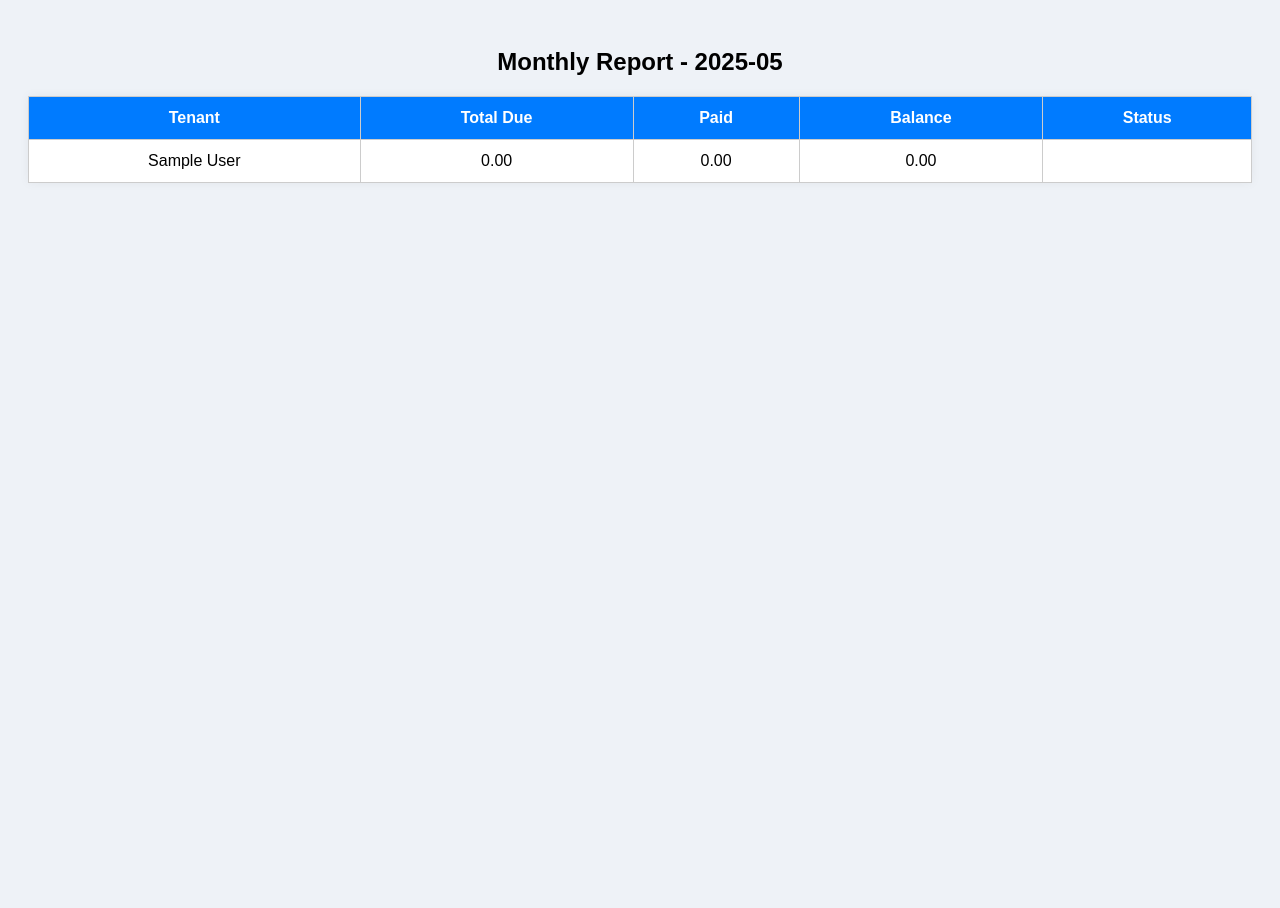
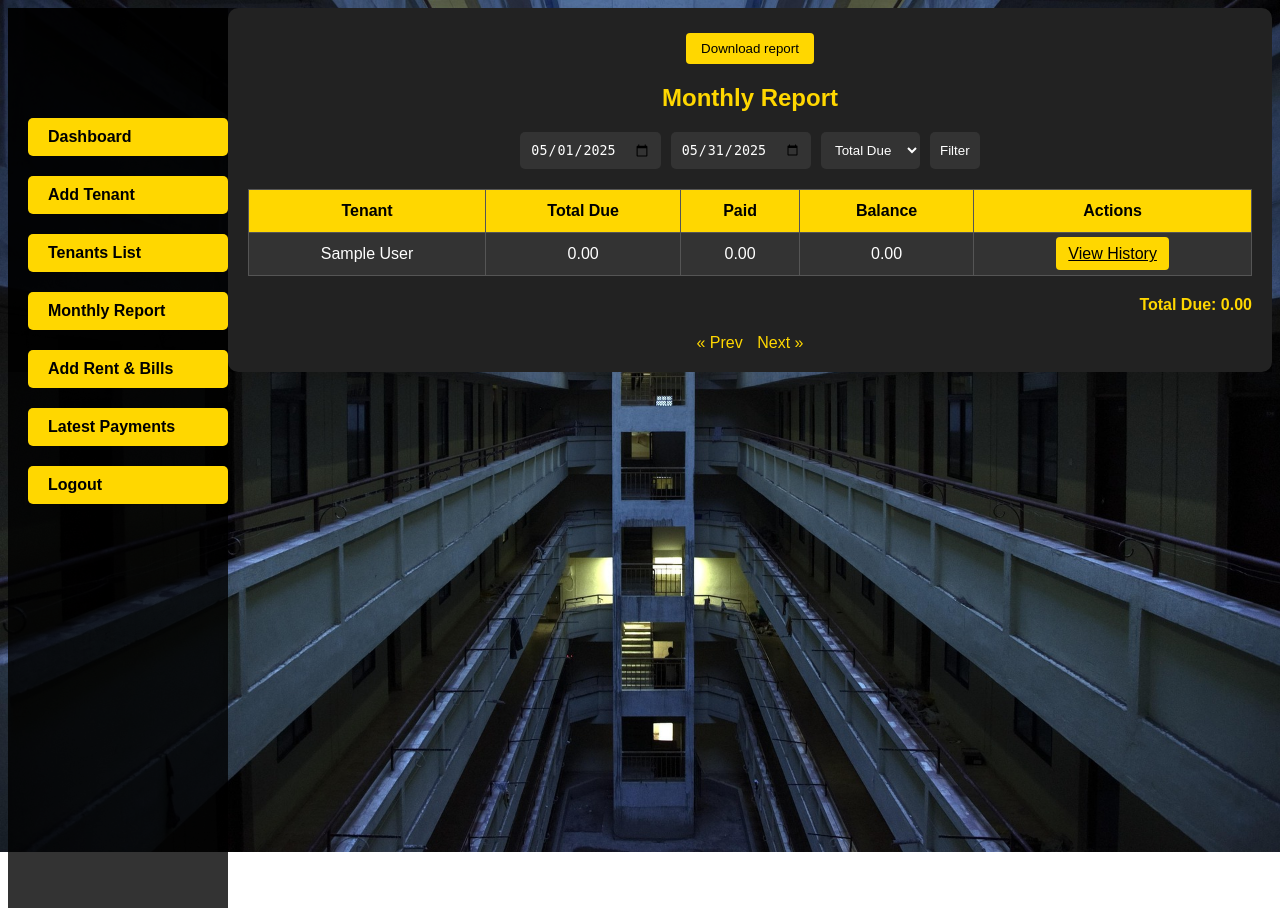
Before and after one commit to punkjoker/rentmanager, a PHP site: page /admin/monthly_report.php in a window 1280 px wide. Before the commit the page ends 183 px from the top, so only its background shows below. Run offline with PHP 8.4, Linux system fonts and the light colour scheme; tables that the repository leaves empty or names only in its code hold one stand-in row (values such as "Sample post").

Commit message:
git commit

```diff
--- a/admin/dashboard.php
+++ b/admin/dashboard.php
@@ -31,12 +31,13 @@ $pendingPayments = $mysqli->query("SELECT COUNT(*) AS total FROM balances WHERE
         * { margin: 0; padding: 0; box-sizing: border-box; }
         body {
     font-family: Arial, sans-serif;
-            background-image: url('images/tenants1.jpg');
+    background-image: url('images/tenant2.jpg'); /* Updated image path */
     background-size: cover;
     background-repeat: no-repeat;
     color: #fff;
     backdrop-filter: brightness(0.3);
 }
+
         .container {
             padding: 30px;
         }
@@ -122,6 +123,7 @@ $pendingPayments = $mysqli->query("SELECT COUNT(*) AS total FROM balances WHERE
 
             <div class="quick-links">
                 <a href="add_tenant.php">Add Tenant</a>
+                <a href="tenants.php">Tenants List</a>
                 <a href="monthly_report.php">Monthly Report</a>
                 <a href="add_charges.php">Add Rent & Bills</a>
                 <a href="view_payments.php">Latest Payments</a>
--- a/admin/login.php
+++ b/admin/login.php
@@ -16,7 +16,7 @@ if ($_SERVER['REQUEST_METHOD'] === 'POST') {
         if (password_verify($password, $admin['password'])) {
             $_SESSION['admin_id'] = $admin['admin_id'];
             $_SESSION['admin_name'] = $admin['full_name'];
-            header("Location: admin/dashboard.php");
+            header("Location: dashboard.php");
             exit();
         }
     }
--- a/admin/monthly_report.php
+++ b/admin/monthly_report.php
@@ -1,46 +1,186 @@
 <?php
 $mysqli = new mysqli("localhost", "root", "", "rentmanager");
-$month_year = date('Y-m');
 
-$result = $mysqli->query("
-    SELECT t.full_name, r.total_due, p.amount_paid, b.balance, b.status
+// Default filter
+$from = $_GET['from'] ?? date('Y-m-01');
+$to = $_GET['to'] ?? date('Y-m-t');
+$filter = $_GET['filter'] ?? 'due';
+$page = $_GET['page'] ?? 1;
+$limit = 10;
+$offset = ($page - 1) * $limit;
+
+// Main Query
+$query = "
+    SELECT t.tenant_id, t.full_name,
+           COALESCE(SUM(r.total_due), 0) as total_due,
+           COALESCE(SUM(p.amount_paid), 0) as amount_paid,
+           COALESCE(SUM(r.total_due - p.amount_paid), 0) as balance
     FROM tenants t
-    LEFT JOIN rent_charges r ON t.tenant_id = r.tenant_id AND r.month_year = '$month_year'
+    LEFT JOIN rent_charges r ON t.tenant_id = r.tenant_id AND r.month_year BETWEEN '$from' AND '$to'
+    LEFT JOIN (
+        SELECT tenant_id, SUM(amount_paid) AS amount_paid, payment_date
+        FROM payments
+        WHERE payment_date BETWEEN '$from' AND '$to'
+        GROUP BY tenant_id
+    ) p ON t.tenant_id = p.tenant_id
+    GROUP BY t.tenant_id, t.full_name
+    LIMIT $limit OFFSET $offset
+";
+
+$result = $mysqli->query($query);
+
+// For total calculations
+$totalsQuery = "
+    SELECT
+        SUM(r.total_due) AS total_due,
+        SUM(p.amount_paid) AS amount_paid
+    FROM tenants t
+    LEFT JOIN rent_charges r ON t.tenant_id = r.tenant_id AND r.month_year BETWEEN '$from' AND '$to'
     LEFT JOIN (
         SELECT tenant_id, SUM(amount_paid) AS amount_paid
         FROM payments
-        WHERE DATE_FORMAT(payment_date, '%Y-%m') = '$month_year'
+        WHERE payment_date BETWEEN '$from' AND '$to'
         GROUP BY tenant_id
     ) p ON t.tenant_id = p.tenant_id
-    LEFT JOIN balances b ON t.tenant_id = b.tenant_id AND b.month_year = '$month_year'
-");
+";
+$totals = $mysqli->query($totalsQuery)->fetch_assoc();
+$total_due = $totals['total_due'] ?? 0;
+$total_paid = $totals['amount_paid'] ?? 0;
 ?>
-
 <!DOCTYPE html>
 <html>
 <head>
     <title>Monthly Report</title>
     <style>
-        body { font-family: Arial; background: #eef2f7; padding: 20px; }
-        table { width: 100%; border-collapse: collapse; background: #fff; box-shadow: 0 0 10px rgba(0,0,0,0.05); }
-        th, td { padding: 12px; border: 1px solid #ccc; text-align: center; }
-        th { background: #007bff; color: white; }
-        h2 { text-align: center; }
+        body {
+    font-family: Arial, sans-serif;
+    background-image: url('images/tenant2.jpg'); /* Updated image path */
+    background-size: cover;
+    background-repeat: no-repeat;
+    color: #fff;
+    backdrop-filter: brightness(0.3);
+}
+
+        .container {
+            max-width: 1200px;
+            margin-left: 220px;
+            background: #222;
+            padding: 20px;
+            border-radius: 10px;
+        }
+        h2 {
+            text-align: center;
+            color: gold;
+        }
+        form {
+            display: flex;
+            justify-content: center;
+            gap: 10px;
+            flex-wrap: wrap;
+            margin-bottom: 20px;
+        }
+        form input, form select {
+            padding: 10px;
+            border: none;
+            border-radius: 5px;
+            background: #333;
+            color: white;
+        }
+        table {
+            width: 100%;
+            border-collapse: collapse;
+            background: #333;
+        }
+        th, td {
+            padding: 12px;
+            border: 1px solid #555;
+            text-align: center;
+        }
+        th {
+            background: gold;
+            color: #000;
+        }
+        .summary {
+            text-align: right;
+            font-weight: bold;
+            margin-top: 20px;
+            color: gold;
+        }
+        .pagination {
+            text-align: center;
+            margin-top: 20px;
+        }
+        .pagination a {
+            color: gold;
+            margin: 0 5px;
+            text-decoration: none;
+        }
+        .btn-history {
+            background: gold;
+            color: black;
+            border: none;
+            padding: 8px 12px;
+            border-radius: 4px;
+            cursor: pointer;
+        }
+        button.btn-history {
+    margin-top: 5px;
+    background: gold;
+    color: black;
+    border: none;
+    padding: 8px 15px;
+    border-radius: 4px;
+    cursor: pointer;
+}
     </style>
 </head>
 <body>
-    <h2>Monthly Report - <?php echo $month_year; ?></h2>
+<?php include 'navbar.php'; ?>
+<div class="container">
+<form method="post" action="export_excel.php" style="text-align: right; margin-bottom: 15px;">
+    <input type="hidden" name="from" value="<?= $from ?>">
+    <input type="hidden" name="to" value="<?= $to ?>">
+    <input type="hidden" name="filter" value="<?= $filter ?>">
+    <button type="submit" class="btn-history">Download report</button>
+</form>
+    <h2>Monthly Report</h2>
+    <form method="get">
+        <input type="date" name="from" value="<?= $from ?>" required>
+        <input type="date" name="to" value="<?= $to ?>" required>
+        <select name="filter">
+            <option value="due" <?= $filter == 'due' ? 'selected' : '' ?>>Total Due</option>
+            <option value="paid" <?= $filter == 'paid' ? 'selected' : '' ?>>Total Paid</option>
+        </select>
+        <input type="submit" value="Filter">
+    </form>
+
     <table>
-        <tr><th>Tenant</th><th>Total Due</th><th>Paid</th><th>Balance</th><th>Status</th></tr>
+        <tr>
+            <th>Tenant</th>
+            <th>Total Due</th>
+            <th>Paid</th>
+            <th>Balance</th>
+            <th>Actions</th>
+        </tr>
         <?php while ($row = $result->fetch_assoc()) { ?>
         <tr>
             <td><?= $row['full_name'] ?></td>
             <td><?= number_format($row['total_due'], 2) ?></td>
             <td><?= number_format($row['amount_paid'], 2) ?></td>
             <td><?= number_format($row['balance'], 2) ?></td>
-            <td><?= ucfirst($row['status']) ?></td>
+            <td><a href="client_history.php?tenant_id=<?= $row['tenant_id'] ?>" class="btn-history">View History</a></td>
         </tr>
         <?php } ?>
     </table>
+
+    <div class="summary">
+        <?= $filter == 'due' ? "Total Due: " . number_format($total_due, 2) : "Total Paid: " . number_format($total_paid, 2) ?>
+    </div>
+
+    <div class="pagination">
+        <a href="?from=<?= $from ?>&to=<?= $to ?>&filter=<?= $filter ?>&page=<?= max(1, $page - 1) ?>">&laquo; Prev</a>
+        <a href="?from=<?= $from ?>&to=<?= $to ?>&filter=<?= $filter ?>&page=<?= $page + 1 ?>">Next &raquo;</a>
+    </div>
+</div>
 </body>
 </html>
--- a/admin/navbar.php
+++ b/admin/navbar.php
@@ -29,6 +29,7 @@
 <div class="quick-links">
     <a href="dashboard.php">Dashboard</a>
     <a href="add_tenant.php">Add Tenant</a>
+    <a href="tenants.php">Tenants List</a>
     <a href="monthly_report.php">Monthly Report</a>
     <a href="add_charges.php">Add Rent & Bills</a>
     <a href="view_payments.php">Latest Payments</a>
```
Also changed, not shown: admin/add_charges.php (+7 -7 lines), admin/add_tenant.php (+12 -7 lines), admin/client_history.php (added, +131 -0 lines), admin/edit_tenant.php (added, +108 -0 lines), admin/export_excel.php (added, +40 -0 lines), admin/tenants.php (added, +121 -0 lines), admin/view_payments.php (+30 -2 lines), dashboard.php (+6 -4 lines), admin/images/tenant1.jpg (added), admin/images/tenant2.jpg (added), 1 other file. Lines whose indentation alone changed are shown as unchanged.
